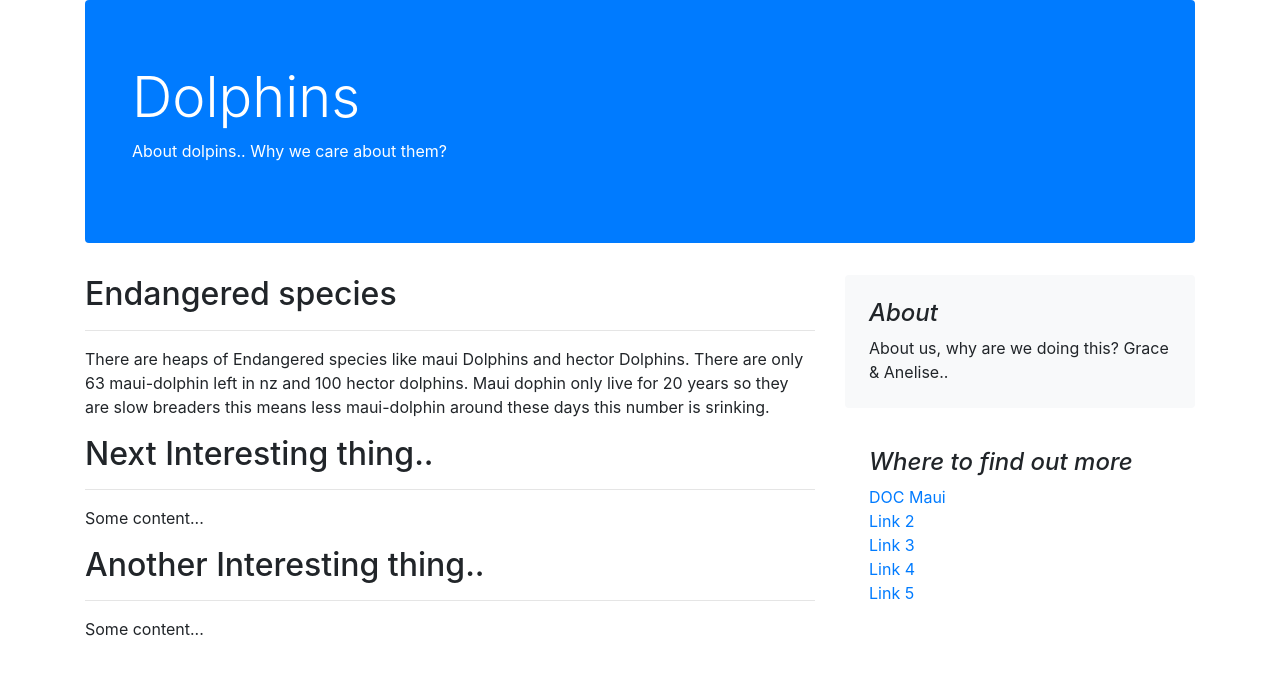
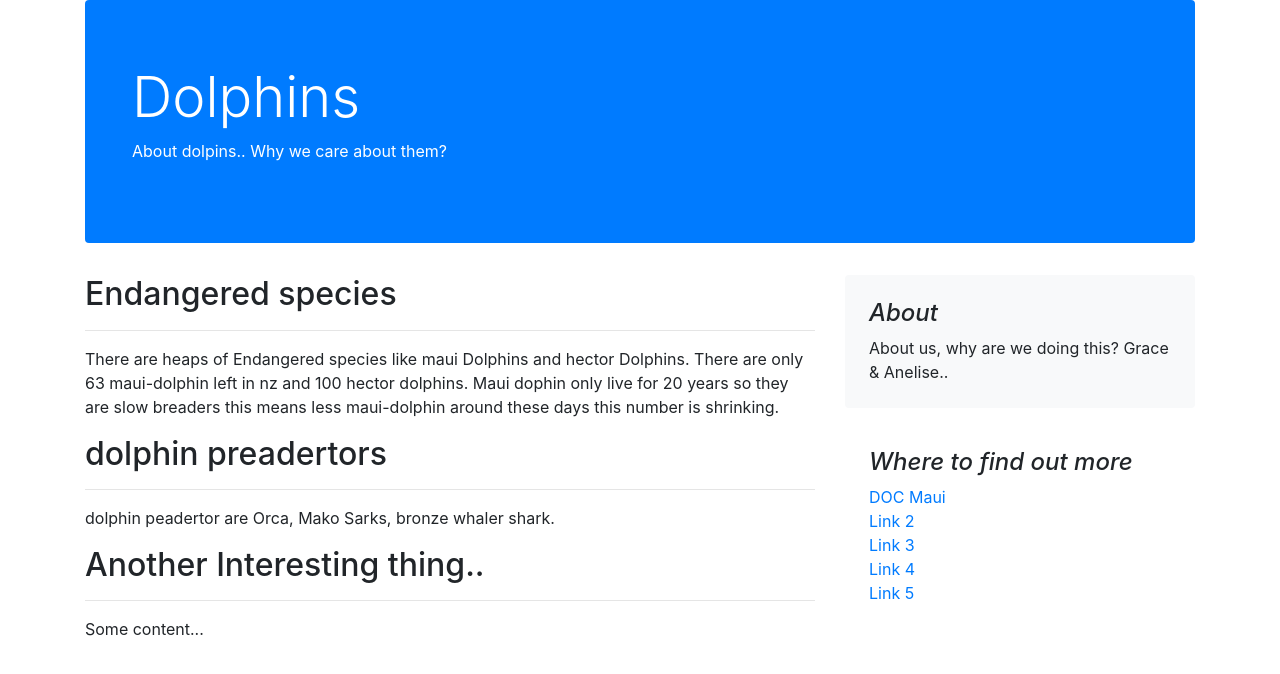
Before and after one commit to dwbclayton/graceweb, a plain HTML site: page index.html in a window 1280 px wide. Drawn offline with nearby package versions, Linux system fonts and the light colour scheme.

Commit message:
ADDING TEXT

```diff
--- a/index.html
+++ b/index.html
@@ -31,14 +31,14 @@
                         <p>There are heaps of Endangered species like maui Dolphins and hector Dolphins.
                             There are only 63 maui-dolphin left in nz and 100 hector dolphins.
                             Maui dophin only live for 20 years so they are slow breaders this means less
-                             maui-dolphin around these days this number is srinking.
+                             maui-dolphin around these days this number is shrinking.
 
                              </p>
                     </div>
                     <div class="blog-post">
-                        <h2 class="blog-post-title">Next Interesting thing..</h2>
+                        <h2 class="blog-post-title">dolphin preadertors </h2>
                         <hr/>
-                        <p>Some content...</p>
+                        <p>dolphin peadertor are Orca, Mako Sarks, bronze whaler shark. </p>
                     </div>
                     <div class="blog-post">
                         <h2 class="blog-post-title">Another Interesting thing..</h2>
```
